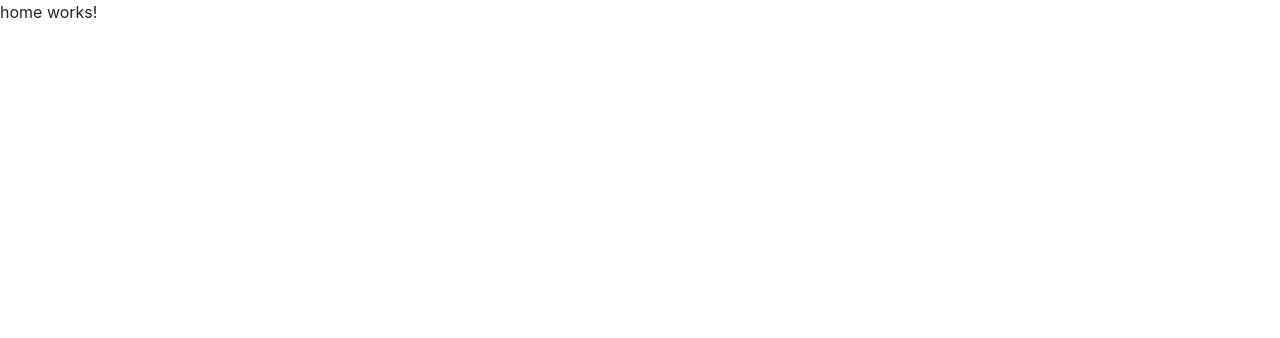
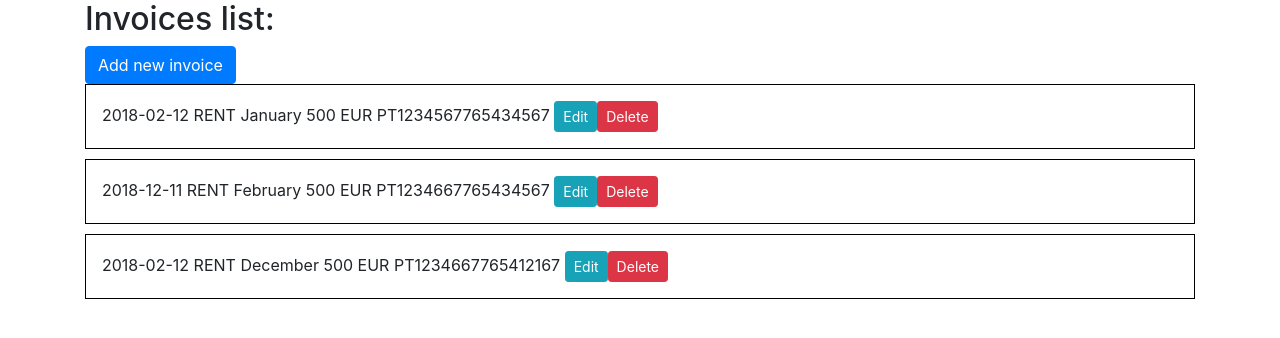
Before and after one commit to MiguelGuerra/vermietet-app, an Angular app: page / in a window 1280 px wide. Shown: the top 338 px of the page. Built offline with nearby package versions, Linux system fonts and the light colour scheme.

Commit message:
accounts list

```diff
--- a/src/app/app.module.ts
+++ b/src/app/app.module.ts
@@ -4,11 +4,13 @@ import { NgModule } from '@angular/core';
 import { AppRoutingModule } from './app-routing.module';
 import { AppComponent } from './app.component';
 import { HomeComponent } from './components/home/home.component';
+import { AccountListComponent } from './components/home/account-list/account-list.component';
 
 @NgModule({
   declarations: [
     AppComponent,
-    HomeComponent
+    HomeComponent,
+    AccountListComponent
   ],
   imports: [
     BrowserModule,
--- /dev/null
+++ b/src/app/components/home/account-list/account-list.component.html
@@ -0,0 +1,18 @@
+<div class="container">
+  <div class="account-item" *ngFor="let account of accounts">
+    <span>
+      {{account.data}}
+    </span>
+    <span>
+      RENT {{account.rent}}
+    </span>
+    <span>
+      {{account.amount}} EUR
+    </span>
+    <span>
+      {{account.iban}}
+    </span>
+    <button class="btn btn-sm btn-info">Edit</button>
+    <button class="btn btn-sm btn-danger">Delete</button>
+  </div>
+</div>
--- /dev/null
+++ b/src/app/components/home/account-list/account-list.component.scss
@@ -0,0 +1,7 @@
+@import "../home.component.scss";
+
+.account-item{
+    border: 1px solid black;
+    padding: 16px;
+    margin-bottom: 10px;
+}
--- /dev/null
+++ b/src/app/components/home/account-list/account-list.component.ts
@@ -0,0 +1,36 @@
+import { Component, OnInit } from '@angular/core';
+
+@Component({
+  selector: 'app-account-list',
+  templateUrl: './account-list.component.html',
+  styleUrls: ['./account-list.component.scss']
+})
+export class AccountListComponent implements OnInit {
+
+  accounts = [
+    {
+      data: '2018-02-12',
+      rent: 'January',
+      amount: '500',
+      iban: 'PT1234567765434567'
+    },
+    {
+      data: '2018-12-11',
+      rent: 'February',
+      amount: '500',
+      iban: 'PT1234667765434567'},
+    {
+      data: '2018-02-12',
+      rent: 'December',
+      amount: '500',
+      iban: 'PT1234667765412167'
+    }
+  ];
+
+
+  constructor() { }
+
+  ngOnInit() {
+  }
+
+}
--- a/src/app/components/home/home.component.html
+++ b/src/app/components/home/home.component.html
@@ -1,3 +1,8 @@
-<p>
-  home works!
-</p>
+<div class="container">
+  <h2>Invoices list:</h2>
+  <button type="button" class="btn btn-primary">
+    Add new invoice
+  </button>
+</div>
+
+<app-account-list class="account-wrapper"></app-account-list>
--- a/src/app/components/home/home.component.scss
+++ b/src/app/components/home/home.component.scss
@@ -0,0 +1,7 @@
+.add-button{
+    cursor: pointer;
+}
+
+.account-wrapper{
+    margin-top: 5%;
+}
```
Also changed, not shown: src/test.ts (added, +20 -0 lines), 1 other file (tests, documents, lock files or other folders).
